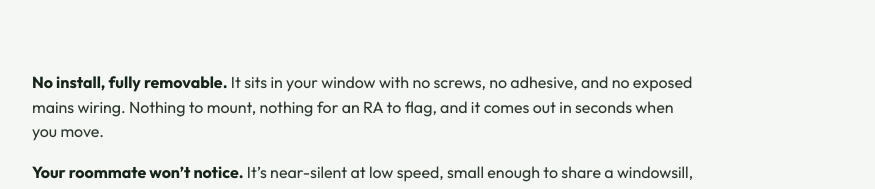
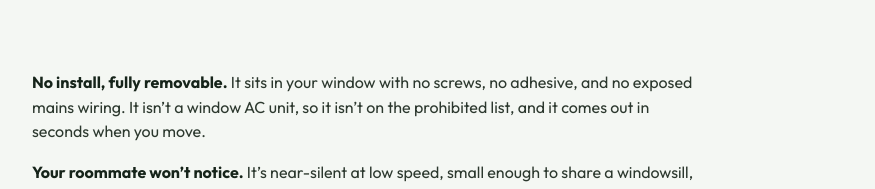
Before and after one commit to dturru/Ventis, a React (Vite) app in the folder site/: page /how in a window 1280 px wide. Shown: the part 1307-1496 px from the top of the page, without its empty margins (202-1077 px from the left). Built offline with nearby package versions, Linux system fonts and the light colour scheme.

Commit message:
feat(site): ground RA-reassurance in real policy (AC ban vs ventilator)
Dartmouth bans window AC units ($50 fine, Room Care & Furnishings policy);
Ventis is a ventilator, not an AC, so it isn't a prohibited device. Make
that explicit on the 'Built for dorm life' block.

```diff
--- a/site/src/pages/How.tsx
+++ b/site/src/pages/How.tsx
@@ -100,8 +100,8 @@ export function How() {
           <h2 className="section-title" style={{ fontSize: 26, marginTop: 40 }}>Built for dorm life</h2>
           <p>
             <strong>No install, fully removable.</strong> It sits in your window with no screws,
-            no adhesive, and no exposed mains wiring. Nothing to mount, nothing for an RA to flag,
-            and it comes out in seconds when you move.
+            no adhesive, and no exposed mains wiring. It isn’t a window AC unit, so it isn’t on the
+            prohibited list, and it comes out in seconds when you move.
           </p>
           <p>
             <strong>Your roommate won’t notice.</strong> It’s near-silent at low speed, small
```
